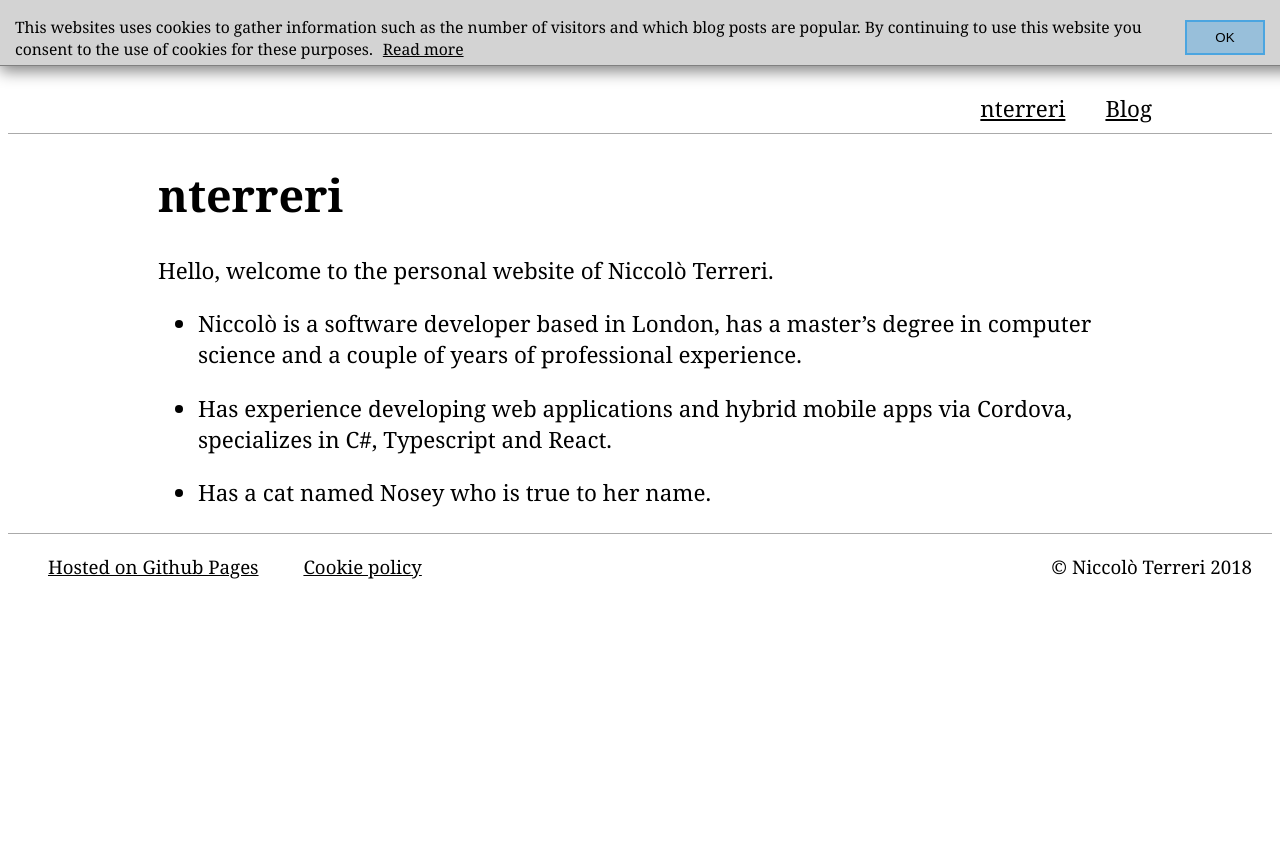
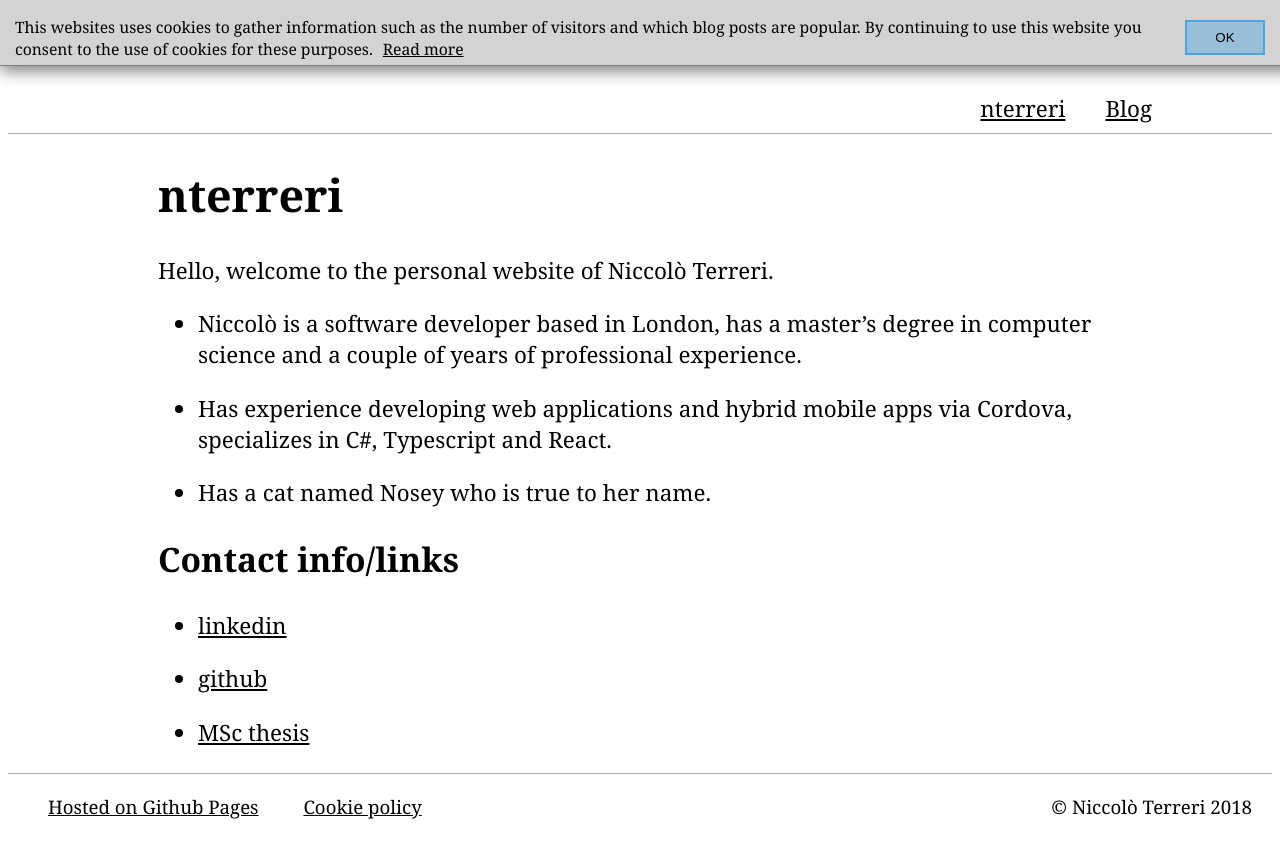
Before and after one commit to nterreri/nterreri.github.io, a Jekyll site: the page built from about.md, in a window 1280 px wide. Shown: the top 858 px of the page. Built offline with Jekyll 4.4.1, drawn with Linux system fonts in a browser that asks for light colours.

Commit message:
add links to about

```diff
--- a/about.md
+++ b/about.md
@@ -14,3 +14,16 @@ couple of years of professional experience.
 Typescript and React.
 
 - Has a cat named Nosey who is true to her name.
+
+
+## Contact info/links
+
+- [linkedin][1]
+
+- [github][2]
+
+- [MSc thesis][3]
+
+[1]:https://www.linkedin.com/in/nterreri/
+[2]:https://github.com/nterreri
+[3]:https://github.com/nterreri/thesis/blob/master/report/NiccoloTerreriMSCCSReport.pdf
```
